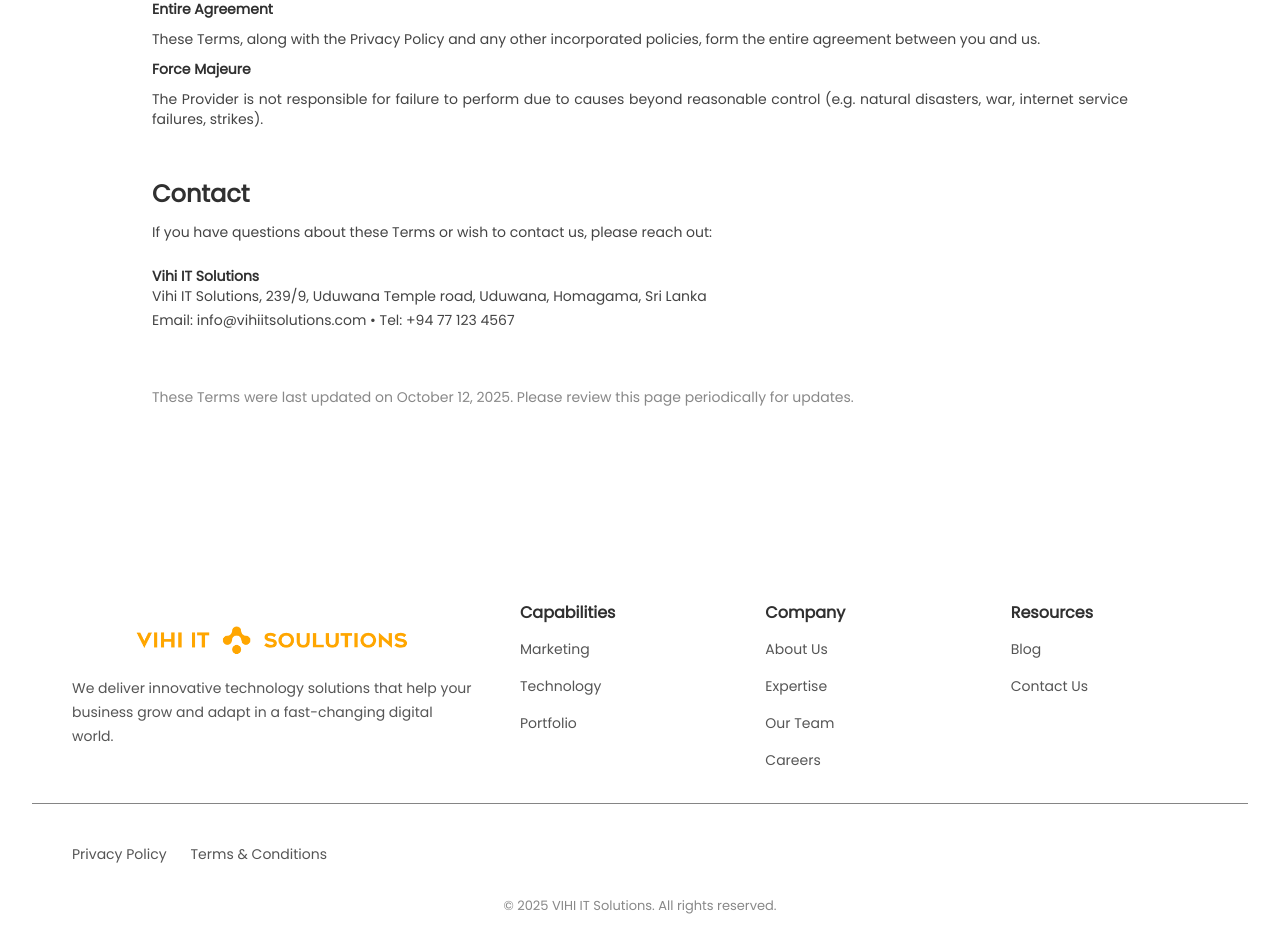
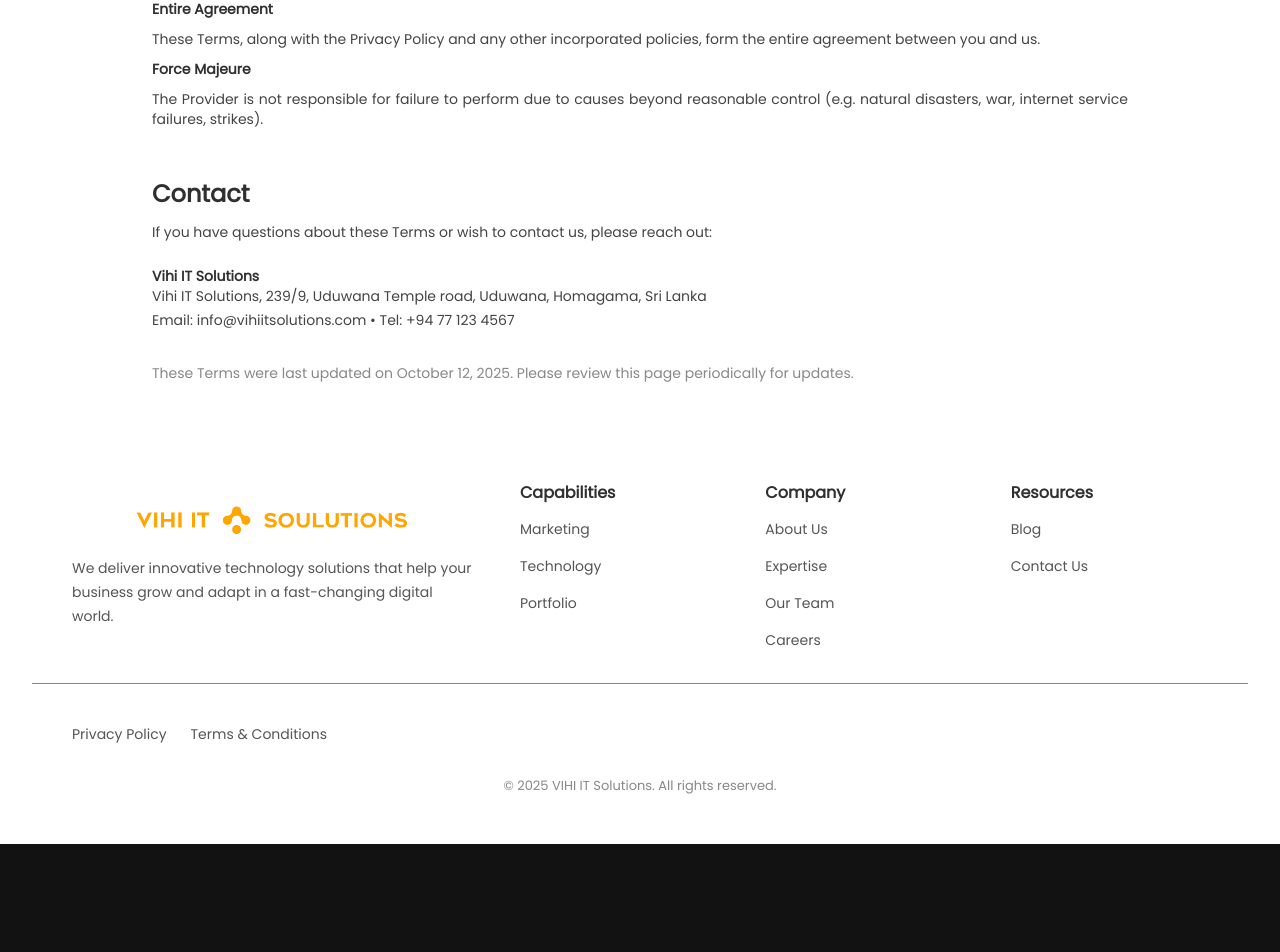
Before and after one commit to VihiThejan/company-web, a Next.js app: page /terms-conditions in a window 1280 px wide. Shown: the part 3195-4147 px from the top of the page. After the commit the page ends 4039 px from the top, so only its background shows below. Built offline with nearby package versions, Linux system fonts and the light colour scheme; some icons are missing; a web font is replaced by a local one; what @mui/material-nextjs would draw is missing.

Commit message:
`Removed padding from bottom of TermsPage Box and Typography component`

```diff
--- a/src/app/terms-conditions/page.jsx
+++ b/src/app/terms-conditions/page.jsx
@@ -50,7 +50,7 @@
   };
 
   return (
-    <Box sx={{ bgcolor: '#fff', pt: { xs: 20, md: 20 }, pb: { xs: 8, md: 12 } }}>
+    <Box sx={{ bgcolor: '#fff', pt: { xs: 20, md: 20 } }}>
       <Container maxWidth="lg">
         {/* Header */}
         <Grid container spacing={4} alignItems="flex-start">
@@ -396,7 +396,7 @@
 
           <Divider sx={{ mt: 4 }} />
 
-          <Typography variant="body2" sx={{ color: '#888', mt: 3 }}>
+          <Typography variant="body2" sx={{ color: '#888'}}>
             These Terms were last updated on {LAST_UPDATED}. Please review this page periodically for updates.
           </Typography>
         </Box>
```
